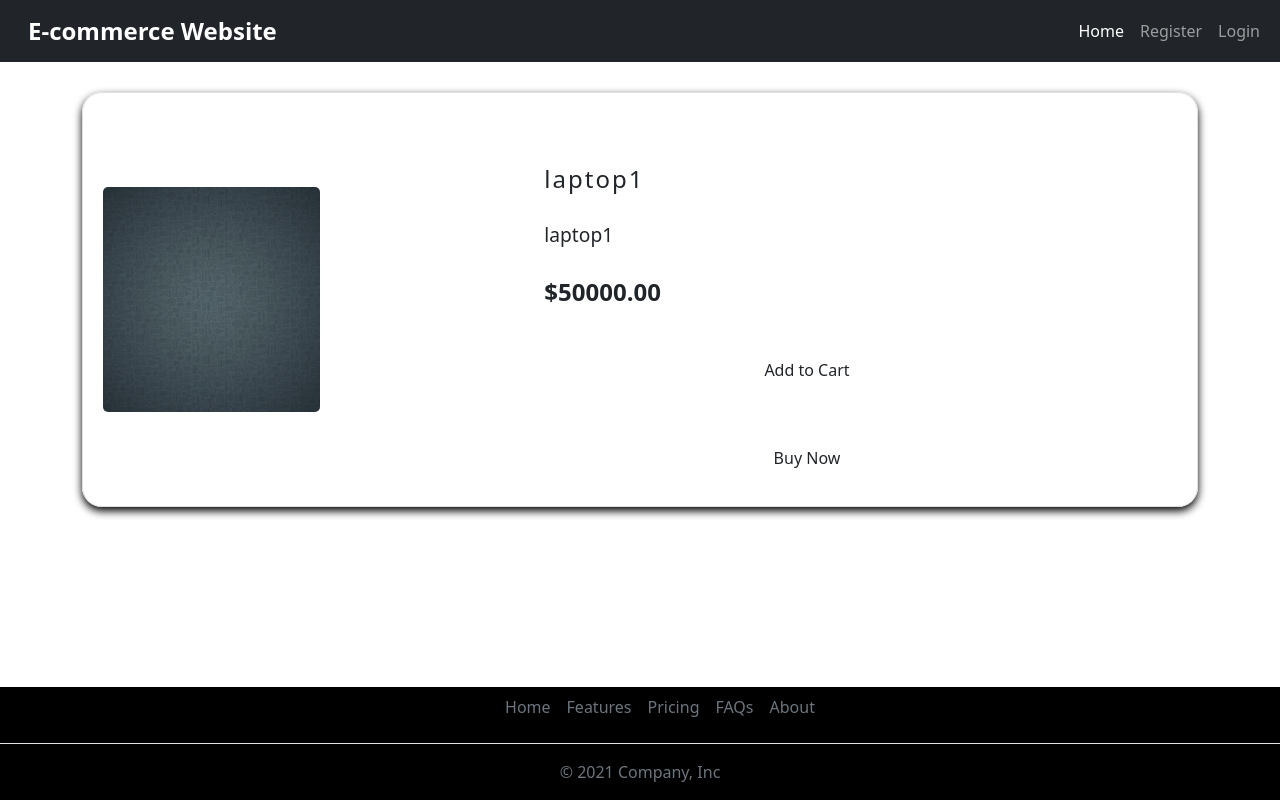
After one commit to Dishatimbadiya/Ecommerce_website, a Django app: page /product/26/ in a window 1280 px wide. The commit adds this page. Run offline with Django 5.2, Linux system fonts and the light colour scheme; data comes from the database, SQL or seed files in the repository; both versions use the stored data as it was after the commit; some libraries are stand-ins or nearby versions.

Commit message:
View particular Product

```diff
--- a/Ecommerce/Templates/Category/view_category_products.html
+++ b/Ecommerce/Templates/Category/view_category_products.html
@@ -30,6 +30,7 @@
                             <input type="hidden" name="product_id" value="{{ product.id }}">
                             <button type="submit" class="btn btn-warning">Add to Cart</button>
                         </form>
+
                     </div>
                 </div>
             </div>
--- /dev/null
+++ b/Ecommerce/Templates/Products/view_product.html
@@ -0,0 +1,135 @@
+{% include 'helper/header.html' %}
+<style>
+    #products {
+        margin-top: 30px;
+        position: relative;
+        width: 100%;
+    }
+
+    .product-card {
+        border: 1px solid #e0e0e0;
+        border-radius: 20px;
+        padding: 20px;
+        box-shadow: 0px 4px 8px rgba(1,1,1,1);
+    }
+
+    .producat_wrapper {
+        display: flex;
+        justify-content: space-between;
+        align-items: center;
+        gap: 14rem;
+        width: 90%;
+    }
+
+    .producat_image img {
+        display: block;
+        object-fit: cover;
+        width: 100%;
+        border-radius: 5px;
+        cursor: pointer;
+    }
+
+    .company_txt {
+        color: Orange
+        font-weight: 600;
+        letter-spacing: 2px;
+        font-size: 1.5rem;
+        margin-top: 1rem;
+    }
+
+    .producat_content {
+        width: 100%;
+        margin-top: 2rem;
+    }
+
+    .producat_des {
+        margin-top: 1.5rem;
+        font-size: 1.2rem;
+        line-height: 1.5;
+        color: var(--Darkgrayish);
+    }
+
+    .price {
+        margin-top: 1.5rem;
+    }
+
+    .total_price {
+        font-size: 1.5rem;
+        font-weight: 700;
+        color: var(--Grayish);
+    }
+
+    .qty {
+        margin-top: 2rem;
+        display: flex;
+        align-items: center;
+    }
+
+    .btns button {
+        outline: none;
+        border: none;
+        background-color: var(--Lightgrayish);
+        color: var(--Orange);
+        padding: 0.7rem 1.2rem;
+        font-size: 1.5rem;
+        cursor: pointer;
+    }
+
+    .qty_numbers {
+        color: var(--Darkgrayish);
+        font-weight: 600;
+        width: 4rem;
+        text-align: center;
+        margin: 0 0.5rem;
+    }
+
+    .add_cart {
+        outline: none;
+        border: none;
+        background-color: var(--Orange);
+        font-family: inherit;
+        color: var(--White);
+        display: flex;
+        align-items: center;
+        justify-content: center;
+        padding: 1rem 2rem;
+        border-radius: 5px;
+        margin-top: 2rem;
+        cursor: pointer;
+    }
+
+    .add_cart svg {
+        margin-right: 1rem;
+    }
+</style>
+
+<main id="products">
+    <div class="container">
+        <div class="product-card">
+            <div class="producat_wrapper">
+                <div class="producat_image">
+                    <img src="{{ product.image }}" alt="{{ product.name }}">
+                </div>
+                <div class="producat_content">
+                    <p class="company_txt">{{ product.name }}</p>
+                    <p class="producat_des">{{ product.description }}</p>
+                    <div class="price">
+                        <p class="total_price">${{ product.price }}</p>
+                    </div>
+
+                    <form action="{% url 'add_to_cart' %}" method="post">
+                        {% csrf_token %}
+                        <input type="hidden" name="product_id" value="{{ product.id }}">
+                        <button type="submit" class="add_cart">Add to Cart</button>
+                    </form>
+                    <form id="buyNowFormcart" action="{% url 'buy_now_from_cart' %}" method="post">
+                        {% csrf_token %}
+                        <button type="submit" class="add_cart">Buy Now</button>
+                    </form>
+                </div>
+            </div>
+        </div>
+    </div>
+</main>
+
+{% include 'helper/footer.html' %}
```
Also changed, not shown: db.sqlite3.
